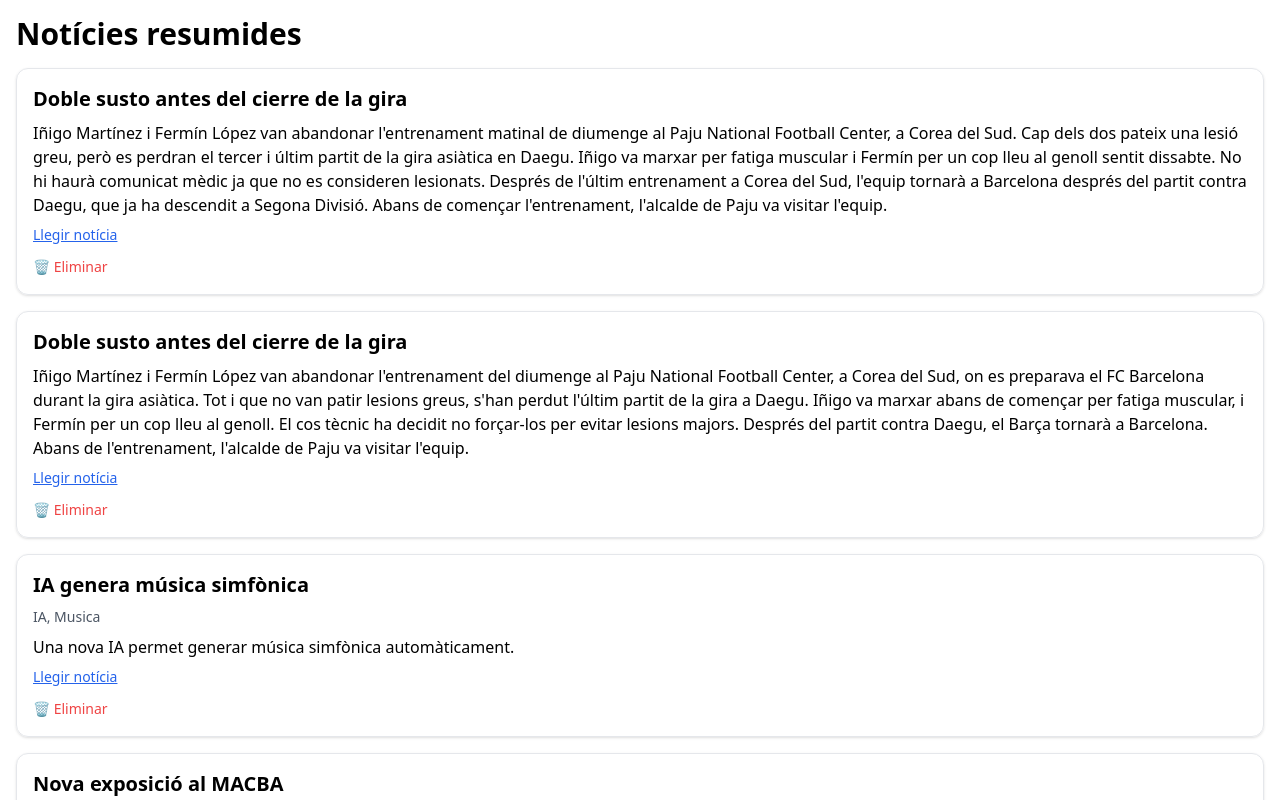
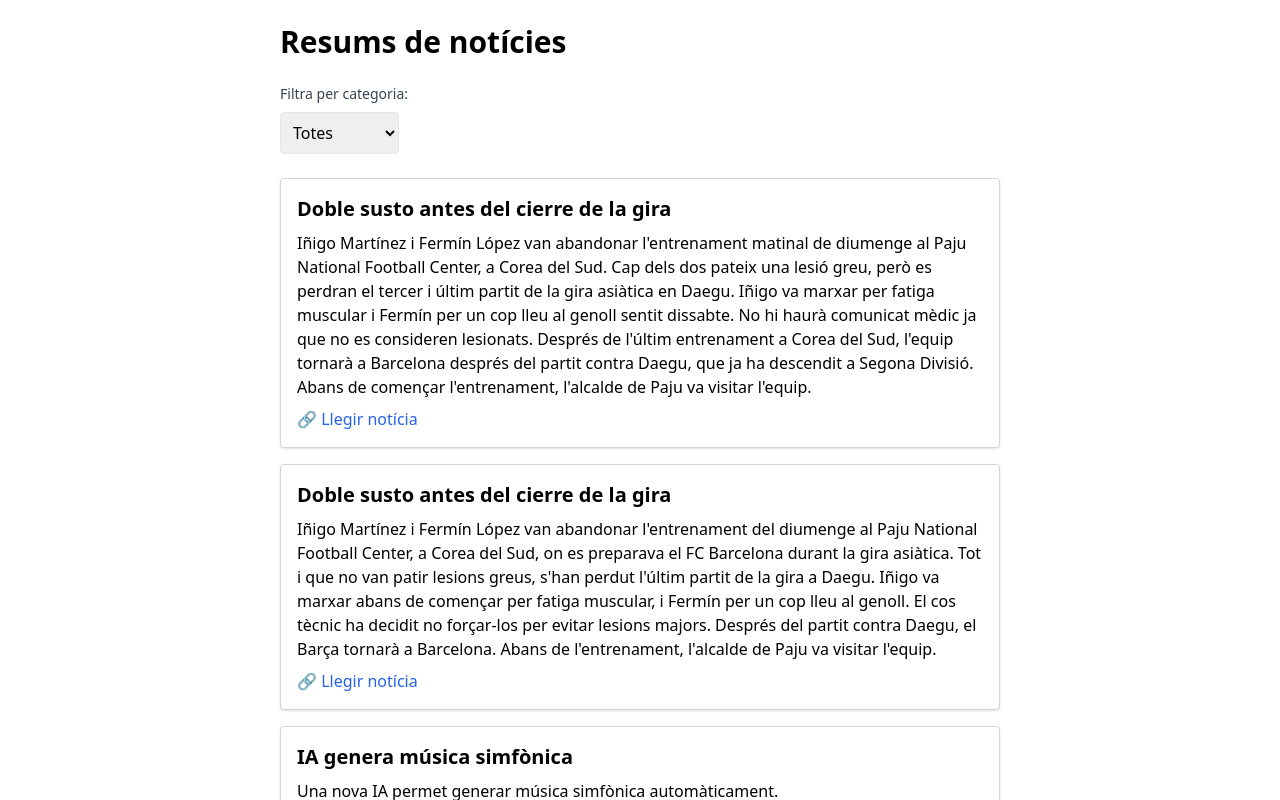
Before and after one commit to Celuloide75/Noticies_ai, a React (Vite) app in the folder web-tailwind/: page / in a window 1280 px wide. Shown: the top 800 px of the page. Built offline with nearby package versions, Linux system fonts and the light colour scheme.

Commit message:
Ex: Millores bot i web

```diff
--- a/web-tailwind/src/App.tsx
+++ b/web-tailwind/src/App.tsx
@@ -1,45 +1,52 @@
-import { useEffect, useState } from 'react';
-import NoticiaCard from './components/NoticiaCard';
+import { useEffect, useState } from "react";
+import NoticiaCard from "./components/NoticiaCard";
+
+interface Noticia {
+  titol: string;
+  url: string;
+  resum: string;
+  categories: string[];
+}
 
 function App() {
-  const [noticies, setNoticies] = useState([]);
+  const [noticies, setNoticies] = useState<Noticia[]>([]);
+  const [filtre, setFiltre] = useState<string>("Totes");
 
   useEffect(() => {
-    fetch('/resums.json')
+    fetch("/resums.json")
       .then((res) => res.json())
-      .then((data) => setNoticies(data));
+      .then(setNoticies)
+      .catch((err) => console.error("Error carregant les notícies:", err));
   }, []);
 
-  const handleDelete = async (noticia) => {
-    const confirmat = window.confirm("Segur que vols eliminar aquesta notícia?");
-    if (!confirmat) return;
+  const categoriesDisponibles = Array.from(new Set(noticies.flatMap(n => n.categories)));
 
-    const res = await fetch('https://59999288-44ae-490f-a373-51392082f41a-00-399cnfssr9k5m.spock.replit.dev/', {
-      method: 'POST',
-      headers: { 'Content-Type': 'application/json' },
-      body: JSON.stringify({ url: noticia.url }),
-    });
-
-    if (res.ok) {
-      setNoticies((prev) => prev.filter((n) => n.url !== noticia.url));
-    } else {
-      alert("❌ Error eliminant la notícia.");
-    }
-  };
+  const noticiesFiltrades = filtre === "Totes"
+    ? noticies
+    : noticies.filter(n => n.categories.includes(filtre));
 
   return (
-    <div className="p-4">
-      <h1 className="text-3xl font-bold mb-4">Notícies resumides</h1>
-      <div className="grid gap-4">
-        {noticies.map((noticia, idx) => (
-          <NoticiaCard
-            key={idx}
-            noticia={noticia}
-            onDelete={handleDelete}
-          />
-        ))}
+    <main className="max-w-3xl mx-auto p-6">
+      <h1 className="text-3xl font-bold mb-6">Resums de notícies</h1>
+
+      <div className="mb-6">
+        <label className="block mb-2 text-sm font-medium text-gray-700">Filtra per categoria:</label>
+        <select
+          className="p-2 border rounded"
+          value={filtre}
+          onChange={(e) => setFiltre(e.target.value)}
+        >
+          <option value="Totes">Totes</option>
+          {categoriesDisponibles.map((cat) => (
+            <option key={cat} value={cat}>{cat}</option>
+          ))}
+        </select>
       </div>
-    </div>
+
+      {noticiesFiltrades.map((n, i) => (
+        <NoticiaCard key={i} noticia={n} />
+      ))}
+    </main>
   );
 }
 
--- a/web-tailwind/src/components/NoticiaCard.tsx
+++ b/web-tailwind/src/components/NoticiaCard.tsx
@@ -1,44 +1,25 @@
-type Noticia = {
+interface Props {
+  noticia: {
     titol: string;
     resum: string;
     url: string;
-  categories?: string[];
+    categories: string[];
   };
+}
 
-type NoticiaProps = {
-  noticia: Noticia;
-  onDelete: (noticia: Noticia) => void;
-};
-
-function NoticiaCard({ noticia, onDelete }: NoticiaProps) {
-  return (
-    <div className="border rounded-xl p-4 shadow">
+const NoticiaCard = ({ noticia }: Props) => (
+  <div className="bg-white border border-gray-300 rounded p-4 mb-4 shadow">
     <h2 className="text-xl font-semibold mb-2">{noticia.titol}</h2>
-
-      {noticia.categories?.length > 0 && (
-        <p className="text-sm text-gray-600 mb-2">{noticia.categories.join(', ')}</p>
-      )}
-
-      <p>{noticia.resum}</p>
-
+    <p className="mb-2">{noticia.resum}</p>
     <a
       href={noticia.url}
       target="_blank"
       rel="noopener noreferrer"
-        className="block mt-2 text-blue-600 underline text-sm"
+      className="text-blue-600 hover:underline"
     >
-        Llegir notícia
+      🔗 Llegir notícia
     </a>
-
-      {/* ✅ Botó sempre visible */}
-      <button
-        className="mt-3 text-red-500 text-sm hover:underline"
-        onClick={() => onDelete(noticia)}
-      >
-        🗑️ Eliminar
-      </button>
   </div>
 );
-}
 
 export default NoticiaCard;
```
Lines whose indentation alone changed are shown as unchanged.
